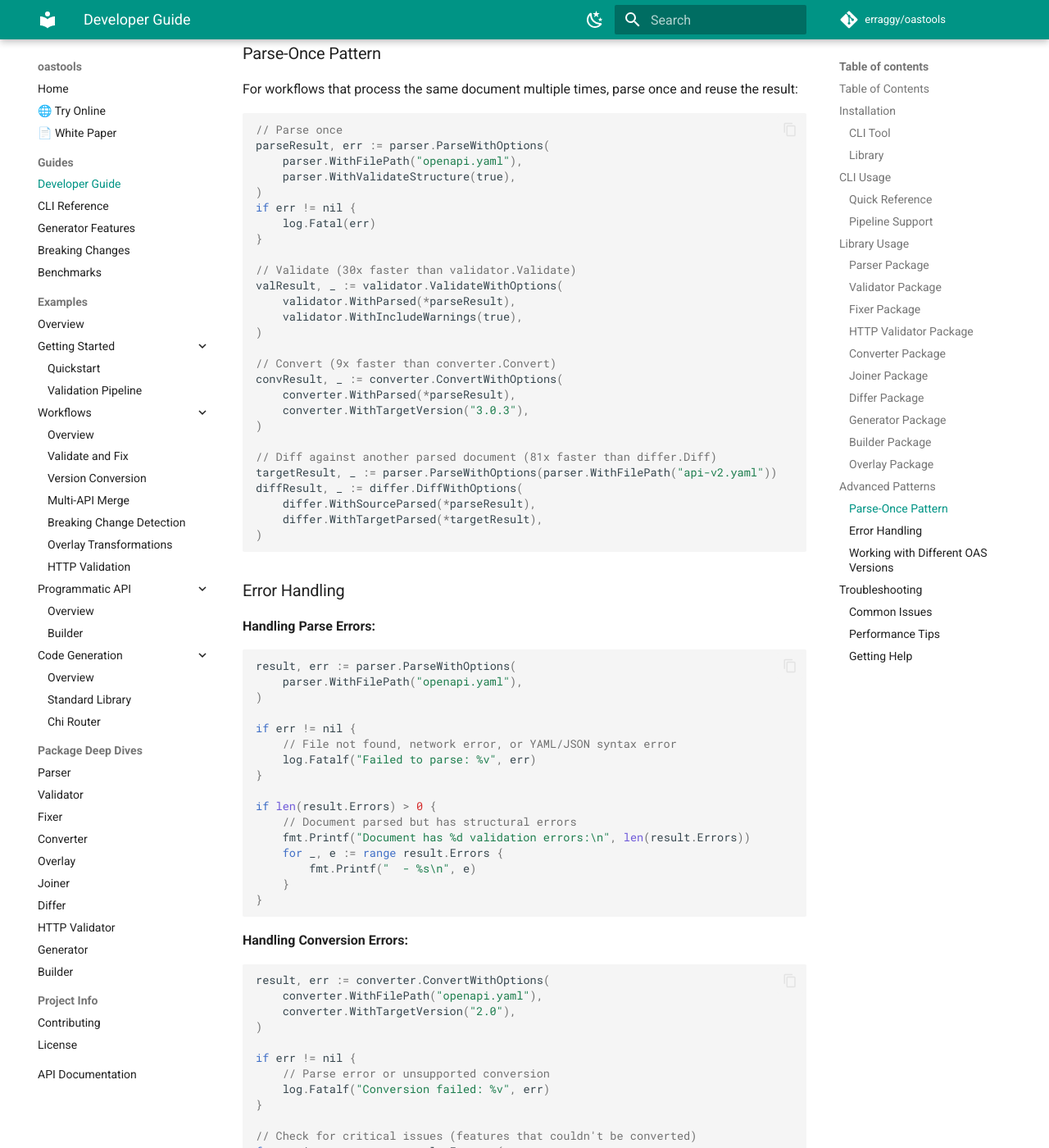
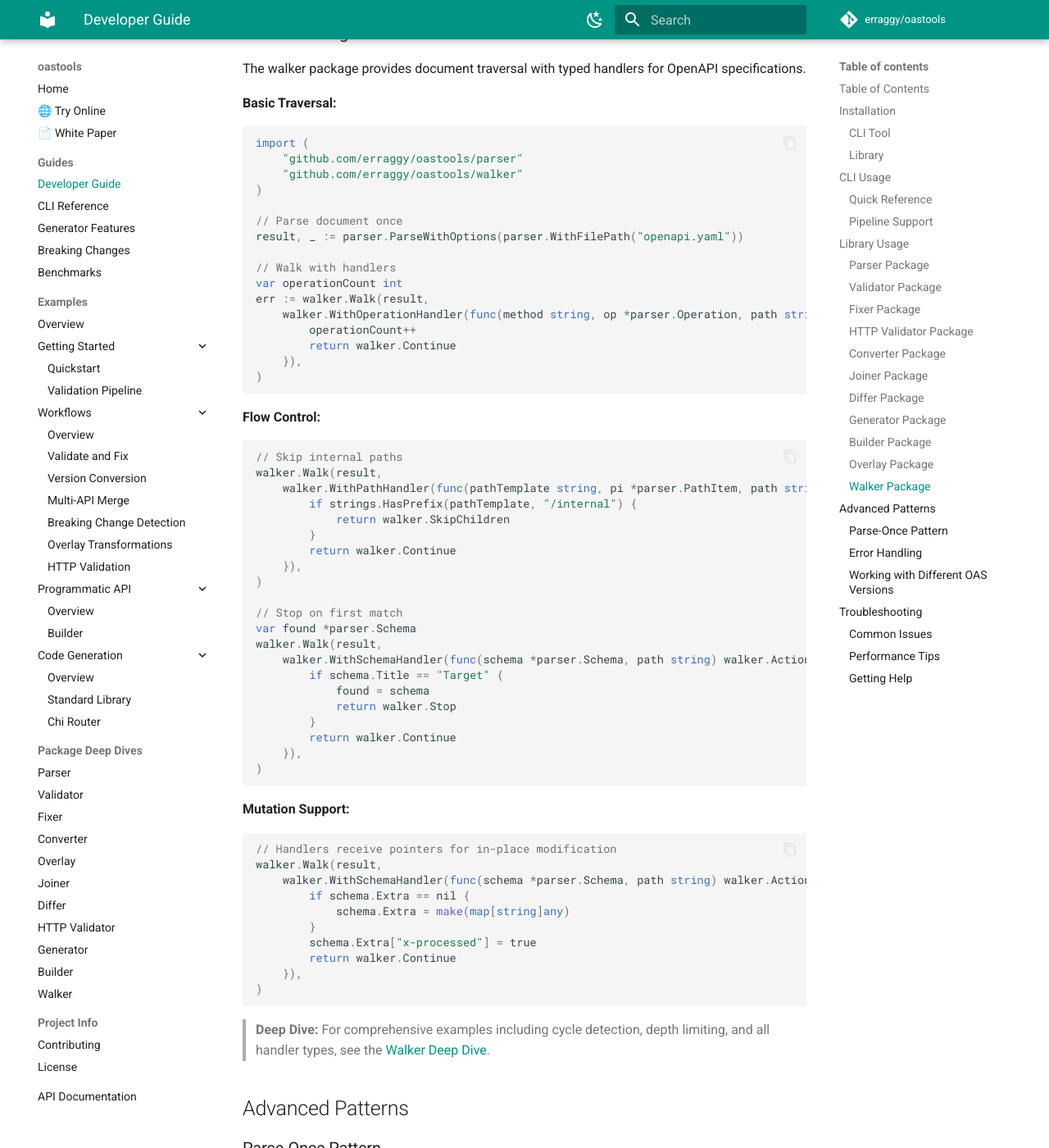
Before and after one commit to erraggy/oastools, an MkDocs documentation site: the page built from docs/developer-guide.md, in a window 1280 px wide and 1400 px high, scrolled down 28159 px. Shown: the whole window at 82% size. Built offline with MkDocs 1.6.1 and Material for MkDocs 9.7.7, drawn with Linux system fonts in a browser that asks for light colours; comment, search, counter and statistics services are not loaded.

Commit message:
chore: prepare v1.37.0 release (#214)
* chore: prepare v1.37.0 release

- Update README.md with walker package in package table and deep dives
- Update CLAUDE.md with walker in directory structure, public API, benchmarks
- Add walker section to developer-guide.md with usage examples
- Add walker to mkdocs.yml navigation
- Fix error format in walker/options.go (add package prefix)

🤖 Generated with [Claude Code](https://claude.com/claude-code)

Co-Authored-By: Claude Opus 4.5 <noreply@anthropic.com>

* chore: add benchmark results for v1.37.0

Generated by CI benchmark workflow on chore/v1.37.0-release-prep

🤖 Generated automatically

* chore(ci): add walker package to benchmark workflow (#213)

Add the new walker package to the CI benchmark matrix so it gets
included in release benchmark files.

🤖 Generated with [Claude Code](https://claude.com/claude-code)

Co-authored-by: Claude Opus 4.5 <noreply@anthropic.com>

* chore: add benchmark results for v1.37.0

Generated by CI benchmark workflow on chore/v1.37.0-release-prep

🤖 Generated automatically

---------

Co-authored-by: Claude Opus 4.5 <noreply@anthropic.com>
Co-authored-by: github-actions[bot] <github-actions[bot]@users.noreply.github.com>

````diff
--- a/docs/developer-guide.md
+++ b/docs/developer-guide.md
@@ -19,6 +19,7 @@ This guide provides comprehensive documentation for developers using oastools as
   - [Generator Package](#generator-package)
   - [Builder Package](#builder-package)
   - [Overlay Package](#overlay-package)
+  - [Walker Package](#walker-package)
 - [Advanced Patterns](#advanced-patterns)
   - [Parse-Once Pattern](#parse-once-pattern)
   - [Error Handling](#error-handling)
@@ -1462,6 +1463,74 @@ if len(errs) > 0 {
 {Target: "$.paths.*.get", Update: map[string]any{"x-cached": true}}
 ```
 
+### Walker Package
+
+The walker package provides document traversal with typed handlers for OpenAPI specifications.
+
+**Basic Traversal:**
+
+```go
+import (
+    "github.com/erraggy/oastools/parser"
+    "github.com/erraggy/oastools/walker"
+)
+
+// Parse document once
+result, _ := parser.ParseWithOptions(parser.WithFilePath("openapi.yaml"))
+
+// Walk with handlers
+var operationCount int
+err := walker.Walk(result,
+    walker.WithOperationHandler(func(method string, op *parser.Operation, path string) walker.Action {
+        operationCount++
+        return walker.Continue
+    }),
+)
+```
+
+**Flow Control:**
+
+```go
+// Skip internal paths
+walker.Walk(result,
+    walker.WithPathHandler(func(pathTemplate string, pi *parser.PathItem, path string) walker.Action {
+        if strings.HasPrefix(pathTemplate, "/internal") {
+            return walker.SkipChildren
+        }
+        return walker.Continue
+    }),
+)
+
+// Stop on first match
+var found *parser.Schema
+walker.Walk(result,
+    walker.WithSchemaHandler(func(schema *parser.Schema, path string) walker.Action {
+        if schema.Title == "Target" {
+            found = schema
+            return walker.Stop
+        }
+        return walker.Continue
+    }),
+)
+```
+
+**Mutation Support:**
+
+```go
+// Handlers receive pointers for in-place modification
+walker.Walk(result,
+    walker.WithSchemaHandler(func(schema *parser.Schema, path string) walker.Action {
+        if schema.Extra == nil {
+            schema.Extra = make(map[string]any)
+        }
+        schema.Extra["x-processed"] = true
+        return walker.Continue
+    }),
+)
+```
+
+> **Deep Dive:** For comprehensive examples including cycle detection, depth limiting, and all handler types, see the [Walker Deep Dive](packages/walker.md).
+
 ## Advanced Patterns
 
 ### Parse-Once Pattern
--- a/mkdocs.yml
+++ b/mkdocs.yml
@@ -87,6 +87,7 @@ nav:
     - HTTP Validator: packages/httpvalidator.md
     - Generator: packages/generator.md
     - Builder: packages/builder.md
+    - Walker: packages/walker.md
   - Project Info:
     - Contributing: CONTRIBUTORS.md
     - License: LICENSE.md
````
Also changed, not shown: CLAUDE.md (+3 -0 lines), README.md (+6 -4 lines), 2 other files.
